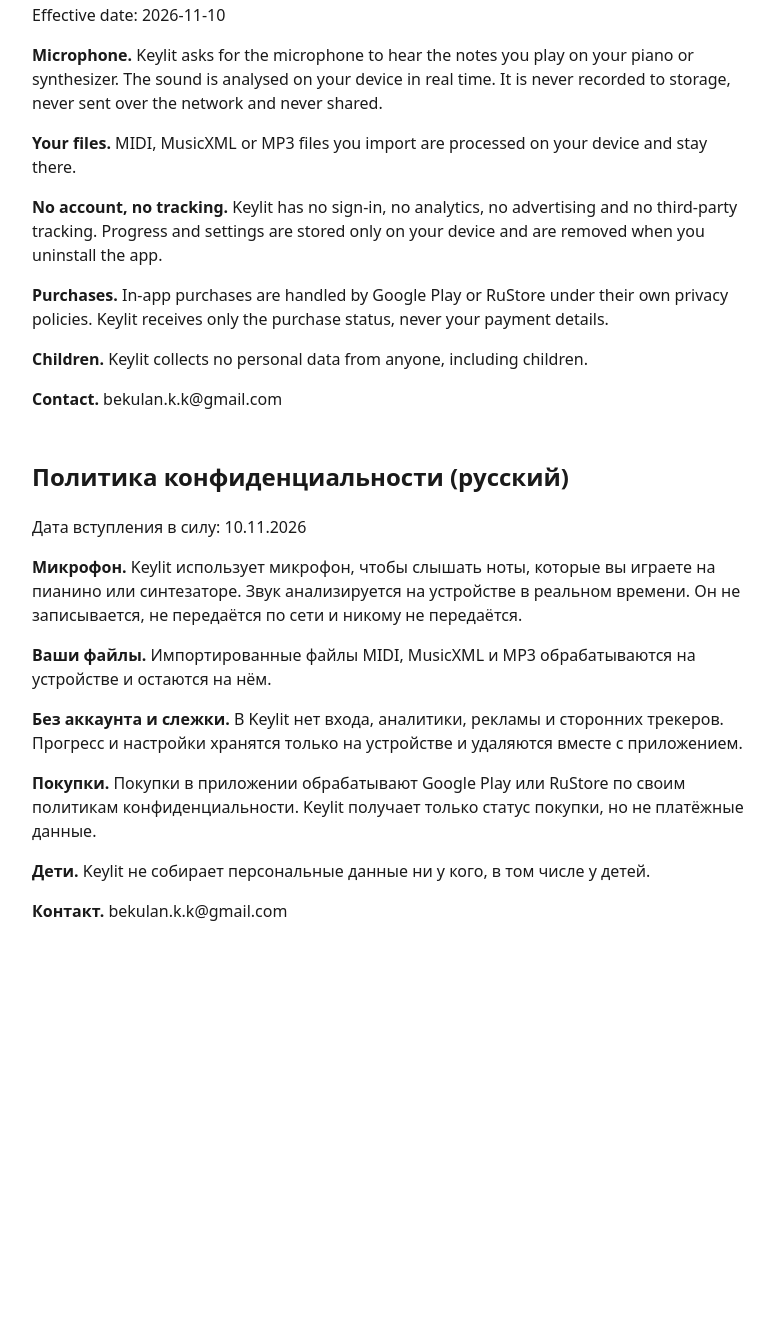
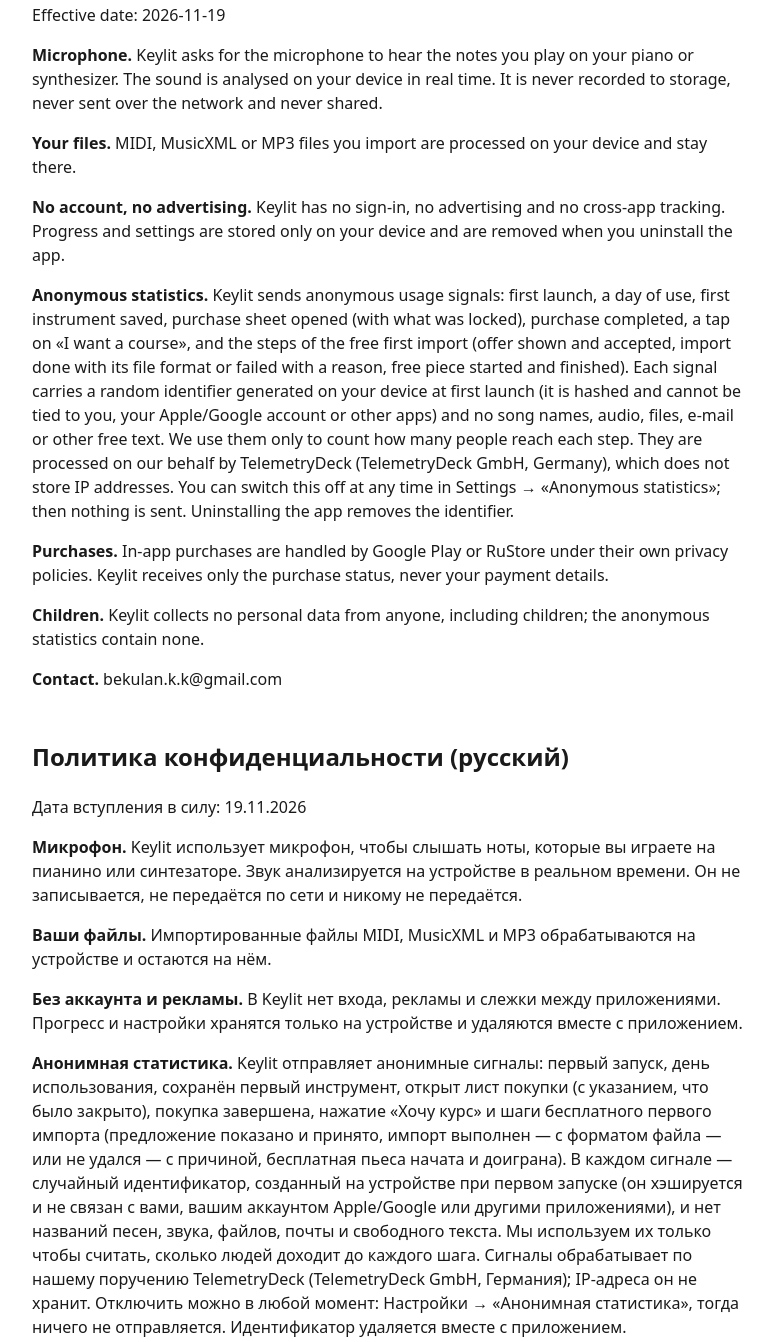
Before and after one commit to bkairoshev/keylit-privacy, a plain HTML site: page index.html in a window 1280 px wide. Shown: the part 104-1446 px from the top of the page, without its empty margins (248-1022 px from the left). Before the commit the page ends 1059 px from the top, so only its background shows below. Drawn offline with Linux system fonts and the light colour scheme.

Commit message:
Add anonymous statistics (TelemetryDeck) section

```diff
--- a/index.html
+++ b/index.html
@@ -4,28 +4,46 @@
 <style>body{font:16px/1.5 system-ui,sans-serif;max-width:720px;margin:0 auto;padding:16px;color:#1a1a1a;background:#fff}h2{margin-top:2em}</style>
 </head><body>
 <h1>Keylit — Privacy Policy</h1>
-<p>Effective date: 2026-11-10</p>
+<p>Effective date: 2026-11-19</p>
 <p><b>Microphone.</b> Keylit asks for the microphone to hear the notes you play on your piano or synthesizer. The sound is
 analysed on your device in real time. It is never recorded to storage, never sent over the network and never shared.</p>
 <p><b>Your files.</b> MIDI, MusicXML or MP3 files you import are processed on your device and stay there.</p>
-<p><b>No account, no tracking.</b> Keylit has no sign-in, no analytics, no advertising and no third-party tracking.
+<p><b>No account, no advertising.</b> Keylit has no sign-in, no advertising and no cross-app tracking.
 Progress and settings are stored only on your device and are removed when you uninstall the app.</p>
+<p><b>Anonymous statistics.</b> Keylit sends anonymous usage signals: first launch, a day of use, first instrument
+saved, purchase sheet opened (with what was locked), purchase completed, a tap on «I want a course», and the steps of
+the free first import (offer shown and accepted, import done with its file format or failed with a reason, free piece
+started and finished). Each signal
+carries a random identifier generated on your device at first launch (it is hashed and cannot be tied to you, your
+Apple/Google account or other apps) and no song names, audio, files, e-mail or other free text. We use them only to
+count how many people reach each step. They are processed on our behalf by TelemetryDeck (TelemetryDeck GmbH, Germany),
+which does not store IP addresses. You can switch this off at any time in Settings → «Anonymous statistics»; then
+nothing is sent. Uninstalling the app removes the identifier.</p>
 <p><b>Purchases.</b> In-app purchases are handled by Google Play or RuStore under their own privacy policies.
 Keylit receives only the purchase status, never your payment details.</p>
-<p><b>Children.</b> Keylit collects no personal data from anyone, including children.</p>
+<p><b>Children.</b> Keylit collects no personal data from anyone, including children; the anonymous statistics contain none.</p>
 <p><b>Contact.</b> bekulan.k.k@gmail.com</p>
 
 <h2 lang="ru">Политика конфиденциальности (русский)</h2>
 <div lang="ru">
-<p>Дата вступления в силу: 10.11.2026</p>
+<p>Дата вступления в силу: 19.11.2026</p>
 <p><b>Микрофон.</b> Keylit использует микрофон, чтобы слышать ноты, которые вы играете на пианино или синтезаторе. Звук
 анализируется на устройстве в реальном времени. Он не записывается, не передаётся по сети и никому не передаётся.</p>
 <p><b>Ваши файлы.</b> Импортированные файлы MIDI, MusicXML и MP3 обрабатываются на устройстве и остаются на нём.</p>
-<p><b>Без аккаунта и слежки.</b> В Keylit нет входа, аналитики, рекламы и сторонних трекеров. Прогресс и настройки хранятся
+<p><b>Без аккаунта и рекламы.</b> В Keylit нет входа, рекламы и слежки между приложениями. Прогресс и настройки хранятся
 только на устройстве и удаляются вместе с приложением.</p>
+<p><b>Анонимная статистика.</b> Keylit отправляет анонимные сигналы: первый запуск, день использования, сохранён
+первый инструмент, открыт лист покупки (с указанием, что было закрыто), покупка завершена, нажатие «Хочу курс» и шаги
+бесплатного первого импорта (предложение показано и принято, импорт выполнен — с форматом файла — или не удался — с причиной,
+бесплатная пьеса начата и доиграна). В каждом
+сигнале — случайный идентификатор, созданный на устройстве при первом запуске (он хэшируется и не связан с вами, вашим
+аккаунтом Apple/Google или другими приложениями), и нет названий песен, звука, файлов, почты и свободного текста. Мы
+используем их только чтобы считать, сколько людей доходит до каждого шага. Сигналы обрабатывает по нашему поручению
+TelemetryDeck (TelemetryDeck GmbH, Германия); IP-адреса он не хранит. Отключить можно в любой момент: Настройки →
+«Анонимная статистика», тогда ничего не отправляется. Идентификатор удаляется вместе с приложением.</p>
 <p><b>Покупки.</b> Покупки в приложении обрабатывают Google Play или RuStore по своим политикам конфиденциальности.
 Keylit получает только статус покупки, но не платёжные данные.</p>
-<p><b>Дети.</b> Keylit не собирает персональные данные ни у кого, в том числе у детей.</p>
+<p><b>Дети.</b> Keylit не собирает персональные данные ни у кого, в том числе у детей; анонимная статистика их не содержит.</p>
 <p><b>Контакт.</b> bekulan.k.k@gmail.com</p>
 </div>
 </body></html>
```
